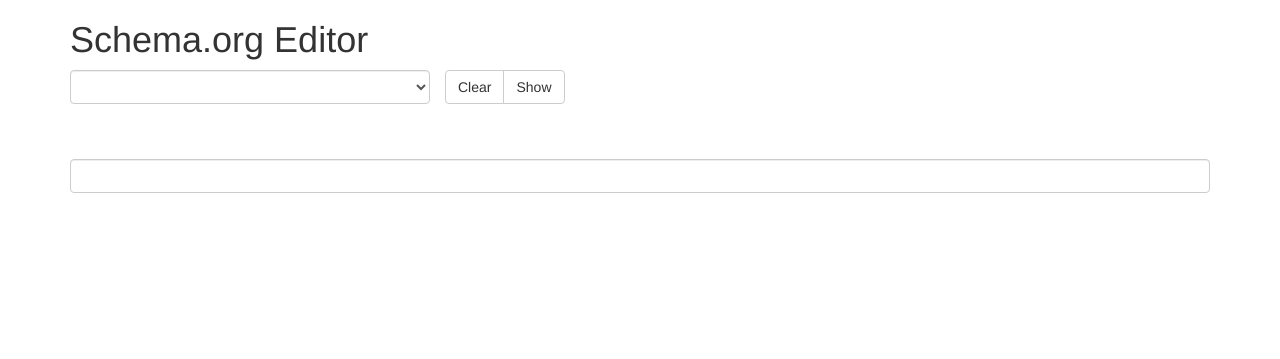
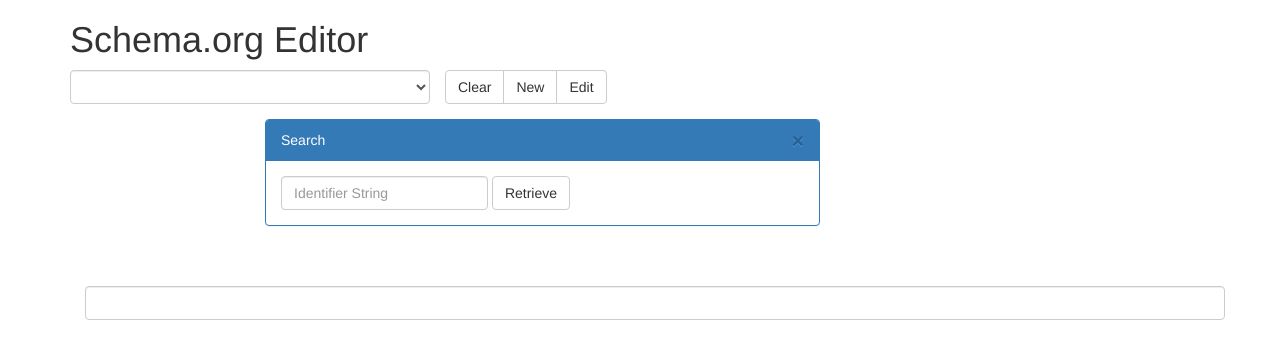
Before and after one commit to jermnelson/schema-org-editor, a Flask app: page / in a window 1280 px wide. Shown: the top 359 px of the page. Run offline with Flask 2, Linux system fonts and the light colour scheme; lists and menus that the app fills with data are empty; some libraries are stand-ins or nearby versions.

Commit message:
continued to work on edito

```diff
--- a/editor.py
+++ b/editor.py
@@ -9,13 +9,70 @@
 # Licence:     MIT
 #-------------------------------------------------------------------------------
 import json
+import uuid
+import urllib
 
 from flask import abort, Flask, g, jsonify, redirect, render_template, request
 from flask import url_for
 
+from string import Template
+
 editor = Flask(__name__)
 
+fedora_base = 'http://localhost:8080/rest/'
+
 schema_json = json.load(open('schema_org.json'))
+
+def create_entity(uuid):
+    create_request = urllib.request.Request()
+
+def entity_exists(uuid):
+    entity_uri = urllib.parse.urljoin(fedora_base, uuid)
+    try:
+        urllib.request.urlopen(entity_uri)
+        return True
+    except urllib.error.HTTPError:
+        return False
+
+def update_entity_property(uuid, property_name, value):
+    entity_uri = urllib.parse.urljoin(fedora_base, uuid)
+    if not entity_exists(uuid):
+        create_entity(uuid)
+    sparql_template = Template("""PREFIX schema: <http://schema.org/>
+    INSERT DATA {
+        <$entity> $prop_name "$prop_value"
+    }""")
+    sparql = sparql_template.substitute(
+        entity=entity_uri,
+        prop_name=property_name,
+        prop_value=value)
+    update_request = urllib.request.Request(
+        entity_uri,
+        data=sparql.encode(),
+        method='PATCH',
+        headers={'Content-Type': 'application/sparql-update'})
+    response = urllib.request.urlopen(update_request)
+
+
+
+@editor.route("/uuid/new")
+def new_uuid():
+    return str(uuid.uuid1())
+
+@editor.route("/update",
+              methods=['POST', 'GET'])
+def update():
+    if not request.method.startswith('POST'):
+        raise abort(401)
+    uuid = request.form['uuid']
+    property_name = request.form['name']
+    property_value = request.form['value']
+    return "Your request {}={} for {}".format(property_name,
+        property_value,
+        uuid)
+
+
+
 
 @editor.route("/")
 def index():
--- a/templates/index.html
+++ b/templates/index.html
@@ -34,23 +34,66 @@
            Clear
           </button>
           <button data-bind="click: showTypeEditor"
-                  class="btn btn-default">Show</button>
+                  class="btn btn-default">New</button>
+          <button data-bind="click: editEntityTypeEditor"
+                   class="btn btn-default">
+           Edit
+          </button>
          </div>
-       </div>
       </div>
      </div>
     </form>
+    {# START Search form row #}
+    <div class="row">
+     {# START Search column #}
+      <div class="col-md-6 col-md-offset-2">
+      {# START Search panel #}
+      <div data-bind="visible: showSearch"
+           class="panel-primary panel">
+       {# START Search panel-heading #}
+       <div class="panel-heading">
+        Search
+        <button type="button" class="close" data-bind="click: closeSearch"><span aria-hidden="true">&times;</span>
+       {# END Search panel-heading #}
+       </div>
+       {# START Search panel-body #}
+       <div class="panel-body">
+        <form class="form-inline" role="form">
+         {# START Search form-group #}
+         <div class="form-group">
+          <input type="text"
+                 data-bind="value: idSearchValue"
+                 class="form-control" id="idSearch"
+                 placeholder="Identifier String">
+          <button type="submit" class="btn btn-default">Retrieve</button>
+        {# END Search form-group #}
+        </div>
+       </form>
+       {# END Search panel-body #}
+       </div>
+      {# END Search panel #}
+      </div>
+     {# END Search column #}
+     </div>
+   {# END Search form row #}
+   </div>
+
     <div data-bind="visible: editorPane" class="pane container">
       <h2 data-bind="text: editingType"></h2>
+      <input type="hidden" id="uuid" data-bind="value: uuidValue">
       <!-- ko foreach: typeProperties -->
       <div class="form-group">
         <label data-bind="text: propName,
                           attr: { for: propId }"></label>
+
         <input type="text"
                class="form-control"
+               onblur="updateValue(this)"
                data-bind="attr: { id: propId,
                                   placeHolder: propComment,
-                                  type: inputType }"></input>
+                                  type: propType },
+                          value: propValue"
+                          ></input>
       </div>
       <!-- /ko -->
     </div>
@@ -64,26 +107,88 @@
 <script src="http://cdnjs.cloudflare.com/ajax/libs/knockout/3.1.0/knockout-min.js"></script>
 <script>
 
+{#  ko.bindingHandler.updateProperty = {
+    init: function(element, valueAccessor) {
+
+
+    }
+
+
+  }#}
+
+  function updateValue(element) {
+    if(element.value.length > 0) {
+      var uuid = $('#uuid').val();
+      $.ajax({
+        type: 'POST',
+        url: '/update',
+        data: { name: element.id,
+                uuid: uuid,
+                value: element.value }
+      }).done(function(status) {
+        if(!status) {
+          alert(element.id + " not saved for " + uuid);
+        }
+      });
+    }
+  }
+
+  function EntityProperty(propId,
+                          propName,
+                          propComment,
+                          propType,
+                          propValue) {
+     self = this;
+     self.propId = propId;
+     self.propName = propName;
+     self.propComment = propComment;
+     self.propType = propType;
+     self.propValue = ko.observable(propValue);
+     self.propValue.focused = ko.observable();
+     self.propValue.focused.subscribe(function(isActive) {
+      if(!isActive) {
+        if(self.propValue().length < 1) {
+         console.log("Prop value is " + self.propValue);
+        } else { console.log("Should now do something with value") }
+      }
+     });
+  }
+
   function viewModel(schema) {
     var self = this;
     self.schema = schema;
     self.availableTypes = ko.observableArray();
     self.clearForm = function() {
       self.typeProperties.removeAll();
+      self.editingType("");
+    }
+    self.closeSearch = function() {
+      self.showSearch(false);
     }
     self.editorPane = ko.observable(false);
+    self.idSearchValue = ko.observable();
     self.selectedType = ko.observable();
     self.editingType = ko.observable();
+    self.editEntityTypeEditor = function() {
+      self.clearForm();
+      self.showSearch(true);
+    }
+
     self.typeProperties = ko.observableArray();
+    self.showSearch = ko.observable(false);
 
     for(name in self.schema['types']) {
       var type = schema['types'][name];
       self.availableTypes.push({'value':name, 'name': type.label});
     }
     self.showTypeEditor = function() {
-      console.log("Initial length " + self.typeProperties().length);
+      self.showSearch(false);
+      if(self.uuidValue().length < 1) {
+         $.ajax({url: '/uuid/new'}).done(function(data) {
+             self.uuidValue(data);
+         });
+      }
       self.typeProperties.removeAll();
-      console.log("Should now be clear " + self.typeProperties().length);
       var type = schema['types'][self.selectedType()];
       self.editingType(type.label);
       var propertyFields = ['properties', 'specific_properties'];
@@ -97,10 +202,13 @@
          if($.inArray('Date', schema['properties'][propId]['ranges']) > -1) {
            inputType = 'date';
          }
-         self.typeProperties.push({'inputType': inputType,
-                                   'propId': propId,
-                                   'propName': propName,
-                                   'propComment': propComment })
+         self.typeProperties.push(new EntityProperty(
+                                                     propId,
+                                                     propName,
+                                                     propComment,
+                                                     inputType,
+                                                     ''));
+
        }
       }
       self.typeProperties.sort(
@@ -110,6 +218,11 @@
 
       self.editorPane(true);
     }
+
+   self.updateValue = function(property) {
+     console.log("Propetery " + property.propName + " value " + property.propValue());
+   }
+   self.uuidValue = ko.observable("");
   }
  $.getJSON('http://schema.rdfs.org/all.json', function(data) {
     ko.applyBindings(new viewModel(data));
```
